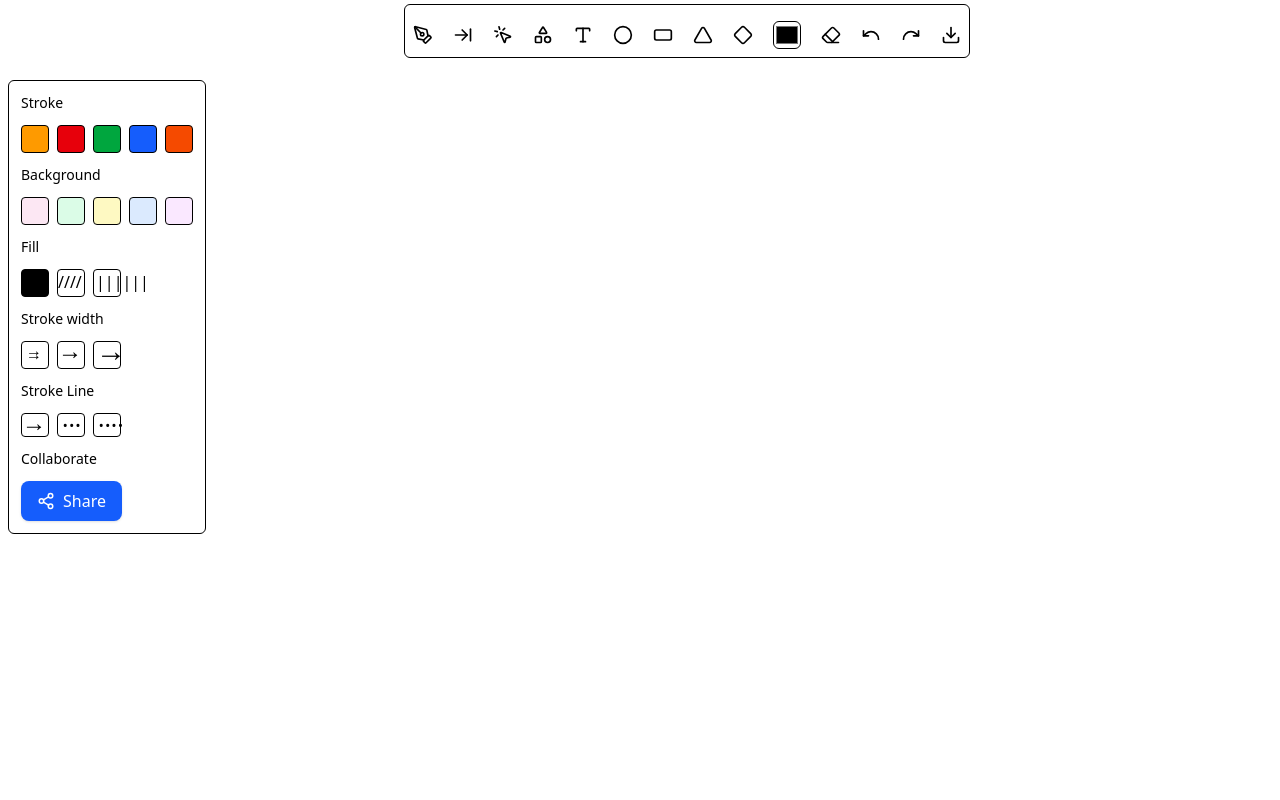
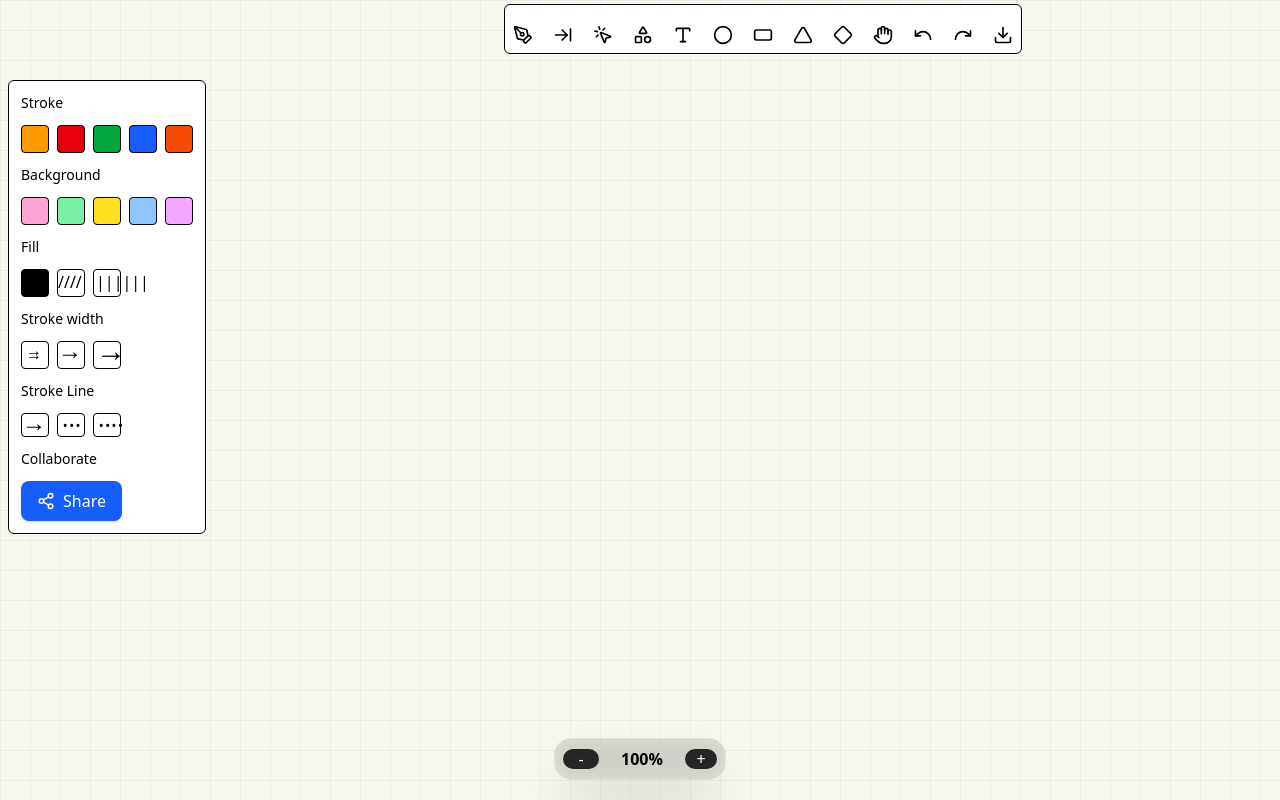
Before and after one commit to ANURAGYADAV008/SketchWaves, a React (Vite) app: page /canvas/1 in a window 1280 px wide. Built offline with nearby package versions, Linux system fonts and the light colour scheme; no server answers.

Commit message:
feat: add panning and zooming functionality to drawing canvas, update UI elements, and configure .dockerignore

```diff
--- a/src/Components/Drawing.jsx
+++ b/src/Components/Drawing.jsx
@@ -1,4 +1,4 @@
-import React, { useEffect, useLayoutEffect, useRef, useState } from 'react';
+import React, { use, useEffect, useLayoutEffect, useRef, useState } from 'react';
 import rough from 'roughjs/bundled/rough.esm';
 import { useSelector } from 'react-redux';
 import { useDispatch } from "react-redux";
@@ -8,6 +8,39 @@ import getStroke from "perfect-freehand";
 import useCreateElement from '../hooks/useCreteElement';
 import { connectToServer } from '../Utils/serverConnection';
 import axios from 'axios';
+const usePressedKeys = () => {
+  const [pressedKeys, setPressedKeys] = useState(new Set());
+
+  useEffect(() => {
+    const handleKeyDown = event => {
+      if (event.repeat) return;
+
+      setPressedKeys(prevKeys => {
+        const updated = new Set(prevKeys);
+        updated.add(event.key.toLowerCase());
+        return updated;
+      });
+    };
+
+    const handleKeyUp = event => {
+      setPressedKeys(prevKeys => {
+        const updated = new Set(prevKeys);
+        updated.delete(event.key.toLowerCase());
+        return updated;
+      });
+    };
+
+    window.addEventListener("keydown", handleKeyDown);
+    window.addEventListener("keyup", handleKeyUp);
+
+    return () => {
+      window.removeEventListener("keydown", handleKeyDown);
+      window.removeEventListener("keyup", handleKeyUp);
+    };
+  }, []);
+
+  return pressedKeys;
+};
 
 const Drawingapp = () => {
   const dispatch = useDispatch();
@@ -35,10 +68,16 @@ const Drawingapp = () => {
   const [action, setAction] = useState("none");
   const [selectedElement, setSelectedElement] = useState(null);
   const [redoElements, setRedoElemets] = useState([]);
+  const [panoffset, setPanoffset] = useState({ x: 0, y: 0 });
+  const [startPanning, setStartPanning] = useState({ x: 0, y: 0 });
+  const [scale, setScale] = useState(1);
+  const [scaleoffset, setScaleoffset] = useState({x:0,y:0});
+  const pressedKeys = usePressedKeys()
 
-  // ── Text ref ─────────────────────────────────────────────────────────────────
+
+
   const textAreaRef = useRef(null);
-  // ─────────────────────────────────────────────────────────────────────────────
+
 
   useEffect(() => {
     if (scene && scene.length > 0 && elements.length === 0) {
@@ -70,6 +109,7 @@ const Drawingapp = () => {
 
     return () => clearTimeout(timer);
   }, [elements])
+
 
   useEffect(() => {
     if (!currboard) return;
@@ -115,8 +155,8 @@ const Drawingapp = () => {
   const getMousePos = (event) => {
     const rect = canvasRef.current.getBoundingClientRect();
     return {
-      x: event.clientX - rect.left,
-      y: event.clientY - rect.top
+      x: (event.clientX - rect.left - panoffset.x*scale+scaleoffset.x)/scale,
+      y: (event.clientY - rect.top - panoffset.y*scale+scaleoffset.y)/scale
     };
   };
 
@@ -165,9 +205,38 @@ const Drawingapp = () => {
       }, 0);
     }
   }, [action, selectedElement]);
-  // ─────────────────────────────────────────────────────────────────────────────
 
-  // ── Commit text on blur (click away or Tab) ───────────────────────────────
+
+
+  useEffect(() => {
+    const panfunction = (event) => {
+      const isZooming =
+        pressedKeys.has("control") ||
+        pressedKeys.has("meta");
+
+      if (isZooming) {
+        event.preventDefault();
+
+        onZoom(event.deltaY * -0.01);
+        return;
+      }
+
+      if (tool !== "panning") return;
+
+      setPanoffset((prev) => ({
+        x: prev.x - event.deltaX,
+        y: prev.y - event.deltaY,
+      }));
+    };
+
+    document.addEventListener("wheel", panfunction, { passive: false });
+
+    return () => {
+      document.removeEventListener("wheel", panfunction);
+    };
+  }, [tool, pressedKeys]);
+
+
   const handleBlur = (event) => {
     if (!selectedElement) return;
     const { id, x1, y1 } = selectedElement;
@@ -209,13 +278,16 @@ const Drawingapp = () => {
     setAction("none");
     setSelectedElement(null);
   };
-  // ─────────────────────────────────────────────────────────────────────────────
 
-  // -----------------------------
-  // Mouse Down
-  // -----------------------------
+
   const startDrawing = (event) => {
     const { x, y } = getMousePos(event);
+
+    if (event.button === 1) {
+      setAction("panning");
+      setStartPanning({ x: x, y: y });
+      return;
+    }
 
     // While typing, ignore all canvas clicks
     if (action === "writing") return;
@@ -257,9 +329,7 @@ const Drawingapp = () => {
     setElements((prev) => [...prev, newElement]);
   };
 
-  // -----------------------------
-  // Mouse Move
-  // -----------------------------
+
   const draw = (event) => {
     if (action === "writing") return;
 
@@ -278,6 +348,18 @@ const Drawingapp = () => {
         copy[index] = updated;
         setElements(copy);
         return;
+      }
+
+      if (action === "panning") {
+        const deltax = clientX - startPanning.x;
+        const deltay = clientY - startPanning.y;
+        setPanoffset((prev) => ({
+          x: prev.x + deltax,
+          y: prev.y
+        }))
+
+        return;
+
       }
 
       const { x1, y1 } = element;
@@ -332,6 +414,9 @@ const Drawingapp = () => {
     }
   };
 
+
+
+
   // -----------------------------
   // Mouse Up
   // -----------------------------
@@ -352,6 +437,9 @@ const Drawingapp = () => {
       sendElement(stamped);
     }
   };
+
+
+
 
   useEffect(() => {
     if (tool === 'download') {
@@ -426,15 +514,28 @@ const Drawingapp = () => {
     const ctx = canvas.getContext("2d");
     const rc = rough.canvas(canvas);
 
+    const scaleWidth=canvas.width*scale
+    const scaleHeight=canvas.height*scale;
+    const scaleOffsetX=(scaleWidth-canvas.width)/2;
+    const scaleOffsetY=(scaleHeight-canvas.height)/2;
+    setScaleoffset({x:scaleOffsetX,y:scaleOffsetY});
+
     ctx.clearRect(0, 0, canvas.width, canvas.height);
+
+
+    ctx.save()
+
+    ctx.translate(panoffset.x*scale-scaleOffsetX, panoffset.y*scale-scaleOffsetY)
+     ctx.scale(scale,scale);
 
     elements.forEach((element) => {
       // Skip the active text element — the textarea renders it live
       if (action === "writing" && selectedElement && element.id === selectedElement.id) return;
+      if (action === 'panning') return;
 
       if (element.type === "text") {
-        ctx.textBaseline = "top";       // ← critical: aligns with textarea top edge
-        ctx.font = "30px cursive";      // ← must match textarea font exactly
+        ctx.textBaseline = "top";
+        ctx.font = "20px/1.2 cursive";
         ctx.fillStyle = element.color || "black";
         ctx.fillText(element.text, element.x1, element.y1);
       }
@@ -461,16 +562,19 @@ const Drawingapp = () => {
         ctx.fillStyle = element.color;
         ctx.fill(new Path2D(stroke));
       }
-
+      else if (element.type === "panning") return;
       else {
         rc.draw(element.roughEle);
       }
     });
-  }, [elements, action, selectedElement]);
 
-  // -----------------------------
-  // Render
-  // -----------------------------
+    ctx.restore();
+  }, [elements, action, selectedElement, panoffset,scale]);
+
+  const onZoom = (delta) => {
+    setScale(prevState => Math.min(Math.max(prevState + delta,0.1),20));
+
+  }
   return (
     <div>
       {/* Textarea only appears while the user is actively typing */}
@@ -480,9 +584,9 @@ const Drawingapp = () => {
           onBlur={handleBlur}
           style={{
             position: "fixed",
-            top: selectedElement.y1,    // matches ctx.textBaseline = "top"
-            left: selectedElement.x1,
-            font: "30px cursive",       // must match ctx.font exactly
+            top: (selectedElement.y1)*scale + panoffset.y*scale-scaleoffset.y,
+            left: (selectedElement.x1)*scale + panoffset.x*scale-scaleoffset.x,
+            font: `${20*scale}px/1.2 cursive}`,       // must match ctx.font exactly
             margin: 0,
             padding: 0,
             border: 0,
@@ -493,16 +597,65 @@ const Drawingapp = () => {
             background: "transparent",
             color: color,
             zIndex: 10,
-            minWidth: "2px",
             lineHeight: 1,
+            height: "auto"
           }}
           rows={1}
         />
       )}
+      <div
+  style={{
+    position: "fixed",
+    bottom: 20,
+    left:"50%",
+    transform: "translateX(-50%)",
+    backgroundColor: "rgba(0, 0, 0, 0.1)",
+    backdropFilter: "blur(10px)",
+     backdropFilter: "blur(10px)",
+    borderRadius: "18px",
+    zIndex: 20,
+  }}
+>
+  <div
+    className="flex items-center gap-2 px-2 py-2 rounded-2xl
+    bg-white/10 backdrop-blur-md border border-white/20 shadow-2xl"
+  >
+    <button
+      onClick={() => onZoom(-0.1)}
+      className="w-9 h-5 flex items-center justify-center
+      rounded-xl bg-neutral-800 text-white text-1xl
+      hover:bg-neutral-700 active:scale-95 transition-all"
+    >
+      -
+    </button>
+
+    <span
+      onClick={() => setScale(1)}
+      className="min-w-[70px] text-center  font-semibold
+      cursor-pointer select-none"
+    >
+      {new Intl.NumberFormat("en-GB", {
+        style: "percent",
+      }).format(scale)}
+    </span>
+
+    <button
+      onClick={() => onZoom(0.1)}
+      className="w-8 h-5 flex items-center justify-center
+      rounded-xl bg-neutral-800 text-white text-1xl
+      hover:bg-neutral-700 active:scale-95 transition-all"
+    >
+      +
+    </button>
+  </div>
+</div>
       <canvas
         ref={canvasRef}
         id="canvas"
-        className="bg-white cursor-crosshair"
+        className={`bg-[#f8f8ef]
+      bg-[linear-gradient(rgba(0,0,0,0.04)_1px,transparent_1px),linear-gradient(90deg,rgba(0,0,0,0.04)_1px,transparent_1px)]
+      bg-size-[30px_30px] ${tool === "panning" ? "cursor-grab" : "cursor-crosshair"}`}
+        style={{ backgroundPosition: `${panoffset.x}px ${panoffset.y}px` }}
         width={window.innerWidth}
         height={window.innerHeight}
         onMouseDown={startDrawing}
--- a/src/Components/DrawingTool.jsx
+++ b/src/Components/DrawingTool.jsx
@@ -11,7 +11,7 @@ import {
   Triangle, Diamond, ArrowRight,
   Download,
   ArrowRightToLine, MousePointerClick,
-  Save
+  Save, Hand
 } from "lucide-react";
 import { useDispatch } from "react-redux";
 import { setColor, setPenTool, setToggle, setTool } from "../Utils/Tool";
@@ -74,15 +74,11 @@ const DrawingTool = () => {
         onClick={() => dispatch(setTool("polygon"))}
       />
 
-
-      <input
-        type="color"
-        onChange={(e) => dispatch(setColor(e.target.value))}
-        className="h-7 w-7 mt-2 border rounded-md cursor-pointer"
+      <Hand
+        size={20}
+        className="mt-3 cursor-pointer"
+        onClick={() => dispatch(setTool("panning"))}
       />
-
-      <Eraser size={20} className="mt-3 cursor-pointer" />
-
       <Undo size={20} className="mt-3 cursor-pointer"
         onClick={(e) => dispatch(setTool("undo"))}
 
--- a/src/Components/Shapeicons.jsx
+++ b/src/Components/Shapeicons.jsx
@@ -50,23 +50,23 @@ const Shapeicon = () => {
       <div className="text-sm font-medium">Background</div>
       <div className="flex gap-2">
         <div
-          className="h-7 w-7 bg-pink-100 border rounded cursor-pointer hover:ring-2"
+          className="h-7 w-7 bg-pink-300 border rounded cursor-pointer hover:ring-2"
           onClick={() => dispatch(setBackground("#fce7f3"))}
         />
         <div
-          className="h-7 w-7 bg-green-100 border rounded cursor-pointer hover:ring-2"
+          className="h-7 w-7 bg-green-300 border rounded cursor-pointer hover:ring-2"
           onClick={() => dispatch(setBackground("#dcfce7"))}
         />
         <div
-          className="h-7 w-7 bg-yellow-100 border rounded cursor-pointer hover:ring-2"
+          className="h-7 w-7 bg-yellow-300 border rounded cursor-pointer hover:ring-2"
           onClick={() => dispatch(setBackground("#fef9c3"))}
         />
         <div
-          className="h-7 w-7 bg-blue-100 border rounded cursor-pointer hover:ring-2"
+          className="h-7 w-7 bg-blue-300 border rounded cursor-pointer hover:ring-2"
           onClick={() => dispatch(setBackground("#dbeafe"))}
         />
         <div
-          className="h-7 w-7 bg-fuchsia-100 border rounded cursor-pointer hover:ring-2"
+          className="h-7 w-7 bg-fuchsia-300 border rounded cursor-pointer hover:ring-2"
           onClick={() => dispatch(setBackground("#fae8ff"))}
         />
       </div>
@@ -94,6 +94,7 @@ const Shapeicon = () => {
           <p className="ml-0.5">||||||
           </p>
         </div>
+
       </div>
 
       {/* Stroke Width */}
--- a/src/Components/canvas.jsx
+++ b/src/Components/canvas.jsx
@@ -16,9 +16,8 @@ const Canvas = () => {
         <div className="relative">
             <Drawingapp />
 
-            <div className="absolute left-100 top-0 -mt-19">
+            <div className="absolute left-125 top-0 -mt-19">
                 <DrawingTool />
-
 
             </div>
 
--- a/src/Utils/constant.js
+++ b/src/Utils/constant.js
@@ -1 +1 @@
-export const BASE_URL = location.hostname === "localhost" ? "http://localhost:5000" : "https://sketch-waves.vercel.app/"
+export const BASE_URL = location.hostname === "localhost" ? "http://localhost:5000" : "https://brilliant-wonder-production-63d3.up.railway.app/"
```
Also changed, not shown: src/Components/Profile.jsx (deleted), 1 other file (tests, documents, lock files or other folders).
